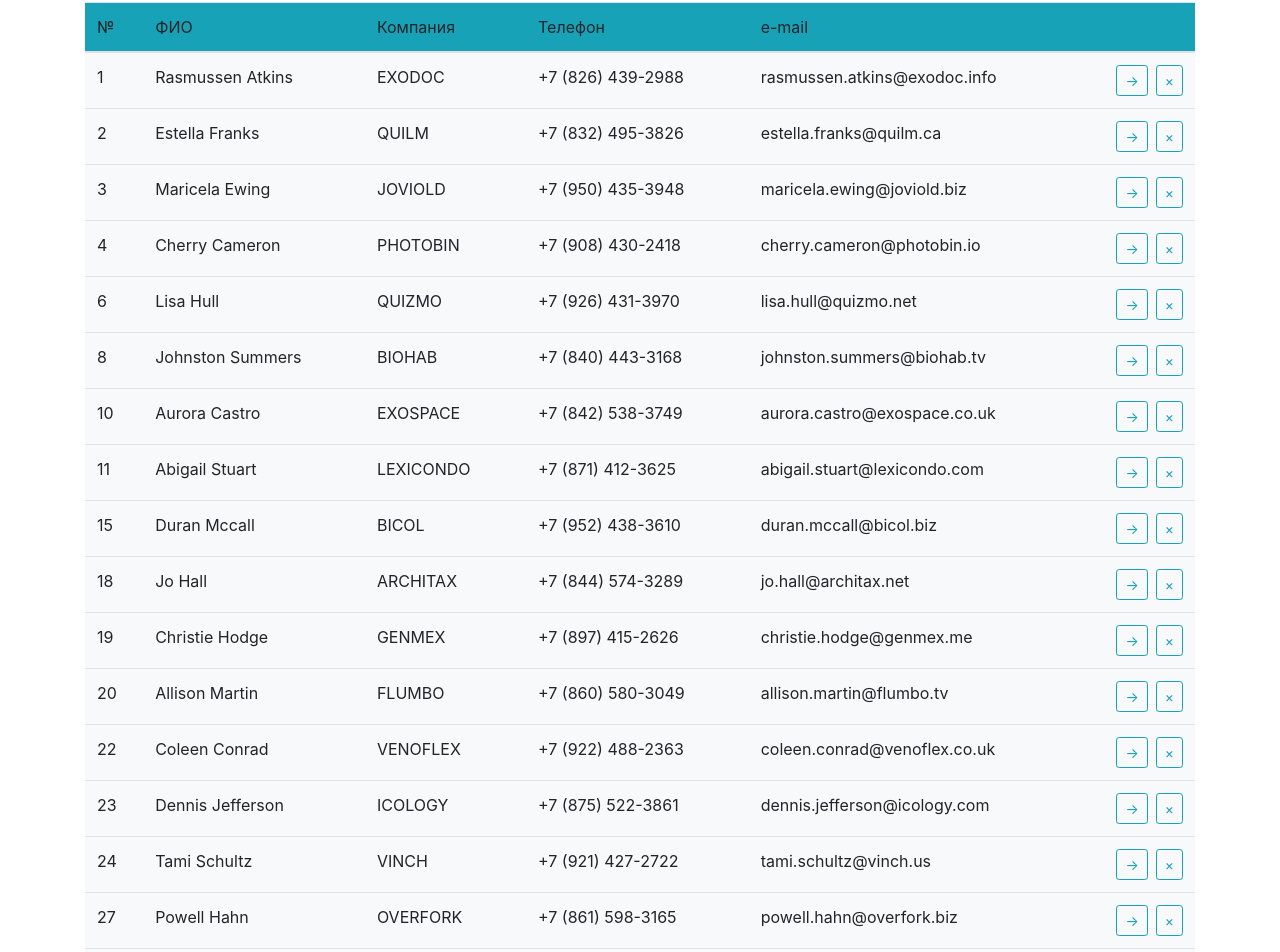
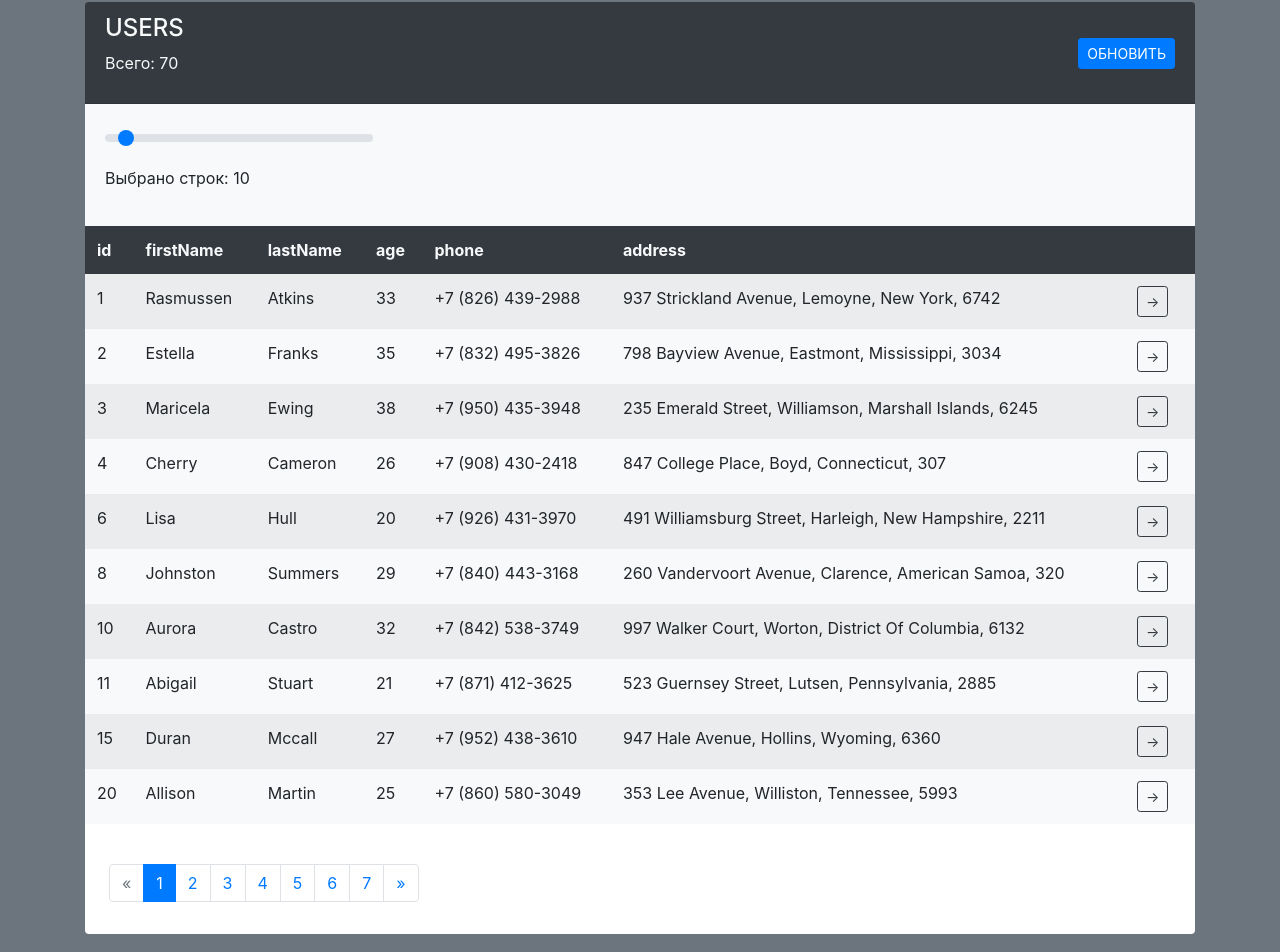
Before and after one commit to Nomta/vue-users-app, a Vue app: page / in a window 1280 px wide. Shown: the part 70-1022 px from the top of the page. Built offline with nearby package versions, Linux system fonts and the light colour scheme; data requests are answered from the project's data file.

Commit message:
pagination added

```diff
--- a/db.json
+++ b/db.json
@@ -145,38 +145,6 @@
       "registered": "27.01.2016"
     },
     {
-      "id": 18,
-      "isActive": true,
-      "balance": "$3,373.70",
-      "picture": "http://placehold.it/128x128",
-      "age": 29,
-      "accessLevel": "guest",
-      "firstName": "Jo",
-      "lastName": "Hall",
-      "company": "ARCHITAX",
-      "email": "jo.hall@architax.net",
-      "phone": "+7 (844) 574-3289",
-      "address": "850 Church Lane, Calpine, Oklahoma, 7986",
-      "about": "Qui culpa reprehenderit pariatur deserunt duis commodo sint labore qui culpa aliqua. Voluptate consectetur commodo ut cupidatat magna mollit ad reprehenderit aute dolore labore duis nisi. Proident eu consequat officia quis sint pariatur ullamco nulla eu consequat commodo do. Dolore esse ipsum nisi cillum aute aliquip nostrud Lorem quis minim nostrud. Aliquip cillum eu consequat non do amet consequat enim tempor consequat irure. Ullamco adipisicing ullamco adipisicing adipisicing culpa laboris duis adipisicing.",
-      "registered": "13.09.2018"
-    },
-    {
-      "id": 19,
-      "isActive": false,
-      "balance": "$1,624.73",
-      "picture": "http://placehold.it/128x128",
-      "age": 22,
-      "accessLevel": "guest",
-      "firstName": "Christie",
-      "lastName": "Hodge",
-      "company": "GENMEX",
-      "email": "christie.hodge@genmex.me",
-      "phone": "+7 (897) 415-2626",
-      "address": "245 Holt Court, Fedora, South Dakota, 2340",
-      "about": "Tempor et sunt enim officia consequat in irure enim ipsum. Adipisicing anim sit mollit amet ad elit aliquip nisi. Eu ut laborum officia do labore sint ipsum.",
-      "registered": "14.08.2016"
-    },
-    {
       "id": 20,
       "isActive": true,
       "balance": "$3,674.68",
@@ -239,22 +207,6 @@
       "address": "181 Ford Street, Frizzleburg, North Carolina, 9269",
       "about": "Velit non nostrud consequat anim veniam excepteur. Voluptate ipsum cillum dolor enim. Mollit ea dolore non commodo. Lorem dolor dolore ad aliquip quis in aliqua non. In occaecat adipisicing amet anim incididunt culpa enim ad ut ut voluptate ipsum in irure.",
       "registered": "18.08.2017"
-    },
-    {
-      "id": 27,
-      "isActive": true,
-      "balance": "$2,417.84",
-      "picture": "http://placehold.it/128x128",
-      "age": 20,
-      "accessLevel": "user",
-      "firstName": "Powell",
-      "lastName": "Hahn",
-      "company": "OVERFORK",
-      "email": "powell.hahn@overfork.biz",
-      "phone": "+7 (861) 598-3165",
-      "address": "652 Sunnyside Avenue, Delshire, Northern Mariana Islands, 5835",
-      "about": "Nulla occaecat ullamco mollit tempor irure occaecat amet consectetur non magna elit nostrud. Labore elit velit qui incididunt laboris ad eiusmod Lorem aute aute magna consectetur. Minim exercitation commodo commodo deserunt esse non dolor Lorem duis dolore exercitation.",
-      "registered": "27.11.2016"
     },
     {
       "id": 29,
@@ -1151,6 +1103,22 @@
       "address": "377 Losee Terrace, Leming, Nebraska, 9332",
       "about": "Nostrud commodo labore dolor ut veniam. Excepteur aliqua consectetur in esse ipsum voluptate adipisicing aute enim consequat. Sint deserunt duis laboris duis ullamco elit elit consectetur nisi cillum duis culpa laborum veniam. Velit sit nisi ad ad ad labore ex occaecat et aliquip esse ut culpa. Ea aute culpa mollit laborum quis esse consectetur quis occaecat pariatur ipsum sint consequat labore. Enim cillum aute sunt amet.",
       "registered": "20.03.2015"
+    },
+    {
+      "id": 97,
+      "isActive": false,
+      "balance": "",
+      "picture": "",
+      "age": "300",
+      "accessLevel": "",
+      "firstName": "Katherine",
+      "lastName": "Great",
+      "company": "Winter Palace",
+      "email": "",
+      "phone": "",
+      "address": "Winter Palace, SPb, Russia",
+      "about": "",
+      "registered": "04.10.2018"
     }
   ]
 }
--- a/public/index.html
+++ b/public/index.html
@@ -9,7 +9,7 @@
     <link rel="icon" href="<%= BASE_URL %>favicon.ico">
     <title>vue-users-app</title>
   </head>
-  <body>
+  <body class="bg-secondary">
     <noscript>
       <strong>We're sorry but vue-users-app doesn't work properly without JavaScript enabled. Please enable it to continue.</strong>
     </noscript>
--- a/src/App.vue
+++ b/src/App.vue
@@ -5,10 +5,10 @@ export default {
 </script>
 <template>
   <div id="app" class="container">
-    <div id="nav" class="my-3 text-uppercase d-flex align-items-baseline">
-      <router-link to="/" class="navbar-brand text-info mr-auto">vue-users-app</router-link>
-      <router-link to="/" class="text-info px-2" exact>Users</router-link> |
-      <router-link to="/add" class="text-info pl-2" exact>Add profile</router-link>
+    <div id="nav" class="my-3 text-light text-uppercase d-flex align-items-baseline">
+      <router-link to="/" class="navbar-brand text-light font-weight-bold mr-auto">vue-users-app</router-link>
+      <router-link to="/" class="text-white px-2" exact>Users</router-link> |
+      <router-link to="/add" class="text-white pl-2" exact>Add profile</router-link>
     </div>
     <router-view/>
   </div>
--- /dev/null
+++ b/src/components/data-table.vue
@@ -0,0 +1,104 @@
+<script>
+import rangePicker from '@/components/range-picker.vue'
+import paginator from '@/components/paginator.vue'
+
+export default {
+    name: 'data-table',
+    components: {
+        rangePicker,
+        paginator
+    },
+    props: {
+        title: {
+            type: String,
+            required: true
+        },
+        head: {
+            type: Array,
+            required: true
+        },
+        data: {
+            type: Array,
+            required: true
+        }
+    },
+    data() {
+        return {
+            rows: 10,
+            page: 1
+        }
+    },
+    computed: {
+        total() {
+            return this.data.length
+        },
+        filteredRows() {
+            return this.data.filter((_, index) => {
+                const startIndex = (this.page - 1) * this.rows
+                const finalIndex = startIndex + this.rows
+
+                return startIndex <= index && index < finalIndex
+            })
+        }
+    },
+    watch: {
+        rows() {
+            this.page = 1
+        }
+    },
+    methods: {
+        updateData() {
+            this.$emit('reload')
+        }
+    }
+}
+</script>
+<template>
+    <div class="users">
+        <div v-if="!data.length" class="alert alert-light">Загрузка...</div>
+
+        <div v-else class="card border-0">
+            <header class="card-header bg-dark text-light">
+                <button @click="updateData"
+                    class="btn btn-sm btn-primary text-uppercase float-right mt-4">
+                    Обновить
+                </button>
+                <h4 class="text-uppercase"> {{ title }} </h4>
+                <p> Всего: {{ total }} </p>
+            </header>
+
+            <div class="card-body bg-light">
+                <div class="form-group">
+                    <range-picker v-model.number="rows"></range-picker>
+                    <p class="form-control-static">Выбрано строк: {{ rows }} </p>
+                </div>
+            </div>
+
+            <table class="table table-striped table-borderless bg-light">
+                <thead class="bg-dark text-light">
+                    <tr>
+                        <th v-for="item in head" :key="item"> {{ item }} </th>
+                        <th></th>
+                    </tr>
+                </thead>
+                <tbody>
+                    <tr v-for="row in filteredRows" :key="row.id">
+                        <td v-for="item in head" :key="item"> {{ row[item] }} </td>
+                        <td>
+                            <router-link :to="'/edit/' + row.id">
+                                <button class="btn btn-outline-dark btn-sm mr-2" title="редактировать">
+                                    &rarr;
+                                </button>
+                            </router-link>
+                        </td>
+                    </tr>
+                </tbody>
+            </table>
+
+            <div class="form-group px-4 pt-4">
+                <paginator v-model.number="page" :rows="rows" :total="total"></paginator>
+            </div>
+
+        </div>
+    </div>
+</template>
--- /dev/null
+++ b/src/components/paginator.vue
@@ -0,0 +1,60 @@
+<script>
+export default {
+    name: 'paginator',
+    model: {
+        prop: 'page'
+    },
+    props: {
+        page: {
+            type: Number,
+            required: true
+        },
+        rows: {
+            type: Number,
+            required: true
+        },
+        total: {
+            type: Number,
+            required: true
+        }
+    },
+    computed: {
+        pages() {
+            return Math.ceil(this.total / this.rows)
+        }
+    },
+    methods: {
+        prevPage() {
+            if (this.page > 1)
+                this.linkToPage(this.page - 1)
+        },
+        nextPage() {
+            if (this.page < this.pages)
+                this.linkToPage(this.page + 1)
+        },
+        linkToPage(page) {
+            this.$emit('input', page)
+        }
+    }
+}
+</script>
+<template>
+    <nav>
+        <ul class="pagination">
+            <li class="page-item" :class="{ disabled: page === 1 }">
+                <a href="#" class="page-link" @click.prevent="prevPage">&laquo;</a>
+            </li>
+            <li class="page-item"
+                :class="{ active: page === pageNum }"
+                v-for="pageNum in pages"
+                :key="pageNum">
+                <a href="#" class="page-link" @click.prevent="linkToPage(pageNum)">
+                    {{ pageNum }}
+                </a>
+            </li>
+            <li class="page-item" :class="{ disabled: page === pages }">
+                <a href="#" class="page-link" @click.prevent="nextPage">&raquo;</a>
+            </li>
+        </ul>
+    </nav>
+</template>
--- /dev/null
+++ b/src/components/range-picker.vue
@@ -0,0 +1,30 @@
+<script>
+export default {
+    name: 'range-picker',
+    props: {
+        value: {
+            type: Number,
+            default: 5
+        },
+        min: {
+            type: Number,
+            default: 5
+        },
+        max: {
+            type: Number,
+            default: 100
+        }
+    },
+    methods: {
+        change(value) {
+            this.$emit('input', value)
+        }
+    }
+}
+</script>
+<template>
+    <input type="range"
+        :min="min" :max="max" :value="value"
+        class="custom-range w-25 mb-4"
+        @input="change($event.target.value)">
+</template>
--- a/src/components/user-form.vue
+++ b/src/components/user-form.vue
@@ -9,7 +9,8 @@ export default {
   },
   data() {
       return {
-          localUser: null
+          localUser: null,
+          userId: this.$route.params.id
       }
   },
 //   watch: {
@@ -26,6 +27,9 @@ export default {
   methods: {
       submit() {
         this.$emit('submit', this.localUser)
+      },
+      remove() {
+        this.$emit('delete', this.localUser.id)
       }
   }
 }
@@ -33,7 +37,7 @@ export default {
 
 <template>
   <div class="user-form">
-    <h2 class="font-weight-normal h6 bg-info p-3 m-0 text-uppercase">Заполните профиль</h2>
+    <h2 class="font-weight-normal h6 bg-dark text-light p-3 m-0 text-uppercase">Заполните профиль</h2>
     <form action="http://localhost:3000/users/" method="POST" class="jumbotron bg-light py-5">
 
       <div class="form-group row px-2 px-md-4 px-lg-5">
@@ -92,10 +96,20 @@ export default {
         </div>
       </div>
 
-      <div class="form-group row px-2 px-md-4 px-lg-5">
-        <label for="" class="col-form-label col-md-2">Фото</label>
+      <div class="form-group px-2 px-md-4 px-lg-5">
+        <label for="" class="col-form-label col-md-7">Фото</label>
         <!-- <div class="col"><input type="file" v-model="localUser.picture" class="form-control"></div> -->
-        <button type="submit" @click.prevent="submit" class="btn btn-info float-right mx-3">Сохранить</button>
+        <button type="submit"
+            @click.prevent="submit"
+            class="btn btn-dark float-right ml-md-4 col-6 col-md-2">
+            Сохранить
+        </button>
+        <button type="button"
+            v-if="userId"
+            @click.prevent="remove"
+            class="btn btn-danger float-right ml-md-4 col-6 col-md-2">
+            Удалить
+        </button>
       </div>
 
     </form>
--- a/src/components/user-list.vue
+++ b/src/components/user-list.vue
@@ -13,7 +13,7 @@ export default {
       }
   },
   methods: {
-    remove(id, index) {
+    remove(id) {
       this.$emit('delete', id)
     }
   }
@@ -21,10 +21,10 @@ export default {
 </script>
 
 <template>
-    <table class="table table-hover bg-light">
-      <thead class="bg-info">
+    <table class="table table-hover table-striped table-borderless bg-info">
+      <thead class="bg-dark text-info">
         <tr>
-          <th class="font-weight-normal">№</th>
+          <th class="font-weight-normal pl-4">№</th>
           <th class="font-weight-normal">ФИО</th>
           <th class="font-weight-normal">Компания</th>
           <th class="font-weight-normal">Телефон</th>
@@ -33,26 +33,26 @@ export default {
       </thead>
       <tbody>
         <tr v-for="user in users" :key="user.id">
-          <th class="font-weight-normal"> {{ user.id }} </th>
-          <th class="font-weight-normal"> {{ user.firstName }} {{ user.lastName }} </th>
-          <th class="font-weight-normal"> {{ user.company }} </th>
-          <th class="font-weight-normal"> {{ user.phone }} </th>
-          <th class="font-weight-normal">
+          <td class=" pl-4"> {{ user.id }} </td>
+          <td> {{ user.firstName }} {{ user.lastName }} </td>
+          <td> {{ user.company }} </td>
+          <td> {{ user.phone }} </td>
+          <td class=" pr-4">
             {{ user.email }}
             <div class="float-right">
               <router-link :to="'/edit/' + user.id">
-                <button class="btn btn-outline-info btn-sm mr-2" title="редактировать">&rarr;</button>
+                <button class="btn btn-outline-dark btn-sm mr-2" title="редактировать">&rarr;</button>
               </router-link>
-              <button class="btn btn-outline-info btn-sm" @click="remove(user.id)" title="удалить">&times;</button>
+              <button class="btn btn-outline-dark btn-sm" @click="remove(user.id)" title="удалить">&times;</button>
             </div>
-          </th>
+          </td>
         </tr>
       </tbody>
       <tfoot>
         <tr>
-          <th colspan="5" class="font-weight-normal text-muted pb-3">
+          <td colspan="5" class="font-weight-normal text-muted pb-3">
             Всего пользователей: {{ total }}
-          </th>
+          </td>
         </tr>
       </tfoot>
     </table>
--- a/src/views/edit-user.vue
+++ b/src/views/edit-user.vue
@@ -33,6 +33,15 @@ export default {
       axios
         .put(this.url, user)
         .then(() => this.$router.push('/'))
+    },
+    remove(id) {
+
+      if (!confirm('Удалить профиль?'))
+        return
+
+      axios
+        .delete('/users/' + id)
+        .then(() => this.$router.push('/'))
     }
   }
 }
@@ -40,7 +49,7 @@ export default {
 <template>
   <div class="user-form">
     <div v-if="!user" class="alert alert-info">Загрузка...</div>
-    <user-form v-else :user="user" @submit="saveUser"/>
+    <user-form v-else :user="user" @submit="saveUser" @delete="remove"/>
     <!-- <user-form v-else :user="user" @input="value => user = value"/> -->
   </div>
 </template>
--- a/src/views/users.vue
+++ b/src/views/users.vue
@@ -4,14 +4,24 @@ import axios from '@/axios.js'
 export default {
   name: "users-page",
 
+  // name: 'user-list',
+  // props: {
+  //   props: {
+  //     type: Array,
+  //     required: true
+  //   }
+  // },
+
   data() {
     return {
-      users: null
+      users: [],
+      props: ['id', 'firstName', 'lastName', 'age', 'phone', 'address']
     }
   },
 
   components: {
-    'user-list': () => import('@/components/user-list.vue')
+    'user-list': () => import('@/components/user-list.vue'),
+    'data-table': () => import('@/components/data-table.vue')
   },
 
   mounted() {
@@ -19,17 +29,7 @@ export default {
   },
 
   methods: {
-    remove(id) {
-
-      if (!confirm('Удалить профиль?'))
-        return
-
-      axios
-        .delete('/users/' + id)
-        .then(() => this.users = this.users.filter(user => user.id !== id))
-    },
-
-    loadData() {
+    loadData(page) {
       axios
         .get('/users')
         .then(response => this.users = response.data)
@@ -40,7 +40,11 @@ export default {
 
 <template>
   <div class="users">
-    <div v-if="!users" class="alert alert-info">Загрузка...</div>
-    <user-list v-else :users="users" @delete="remove"></user-list>
+    <data-table
+      :title="'Users'"
+      :head="props"
+      :data="users"
+      @reload="loadData">
+    </data-table>
   </div>
 </template>
```
Also changed, not shown: package.json (+9 -0 lines).
